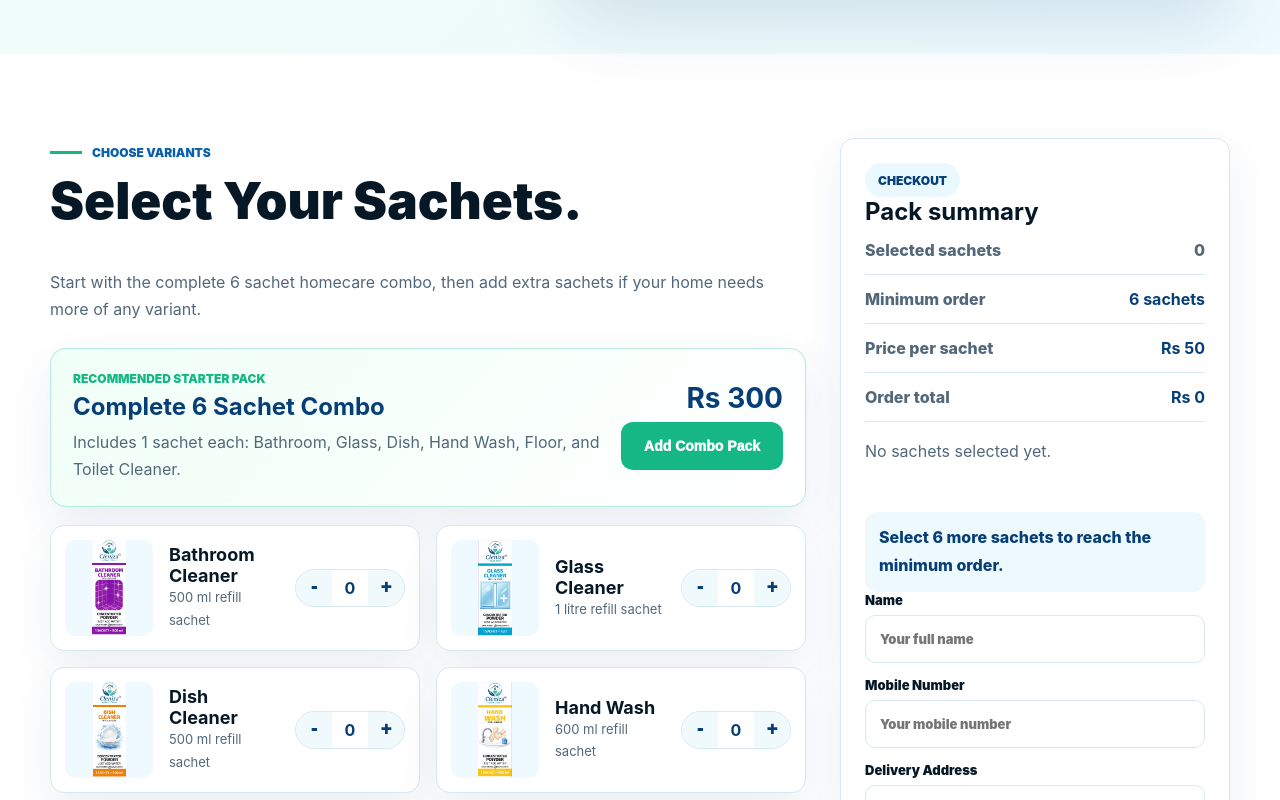
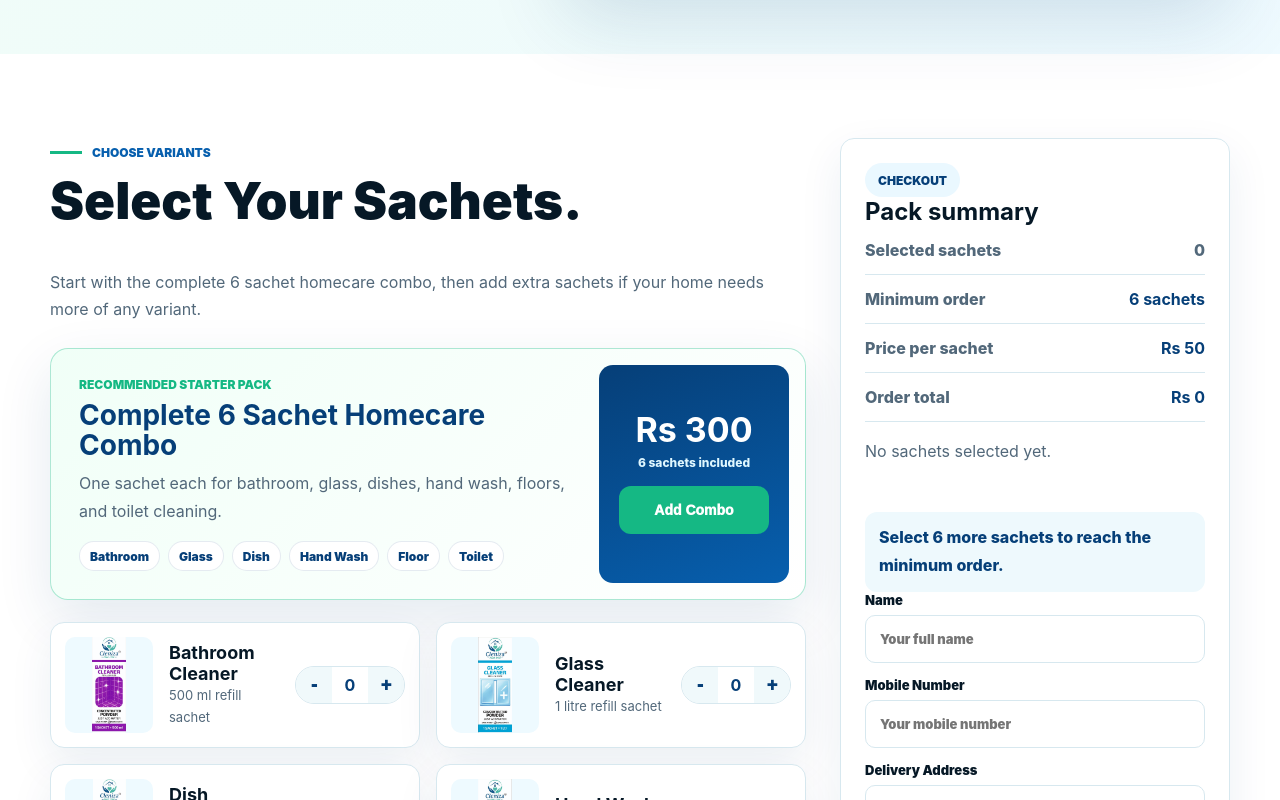
Before and after one commit to snehalchougule0898-star/ClenizaHomecare, a website: page checkout.html in a window 1280 px wide. Shown: the part 549-1349 px from the top of the page. Drawn offline with Linux system fonts and the light colour scheme.

Commit message:
Add files via upload

```diff
--- a/assets/cleniza-system.css
+++ b/assets/cleniza-system.css
@@ -723,18 +723,26 @@ h4 {
 
 .combo-pack {
   display: grid;
-  grid-template-columns: minmax(0, 1fr) auto;
-  gap: 18px;
-  align-items: center;
-  margin-bottom: 18px;
-  padding: 22px;
-  border: 1px solid rgba(21, 184, 132, 0.28);
-  border-radius: 16px;
-  background: linear-gradient(135deg, #f0fff7 0%, #ffffff 100%);
-  box-shadow: 0 18px 48px rgba(6, 63, 120, 0.09);
+  grid-template-columns: minmax(0, 1fr) 190px;
+  gap: 22px;
+  align-items: stretch;
+  margin: 0 0 22px;
+  padding: 16px;
+  border: 1px solid rgba(21, 184, 132, 0.34);
+  border-radius: 18px;
+  background:
+    linear-gradient(135deg, rgba(240, 255, 247, 0.98), rgba(255, 255, 255, 0.98));
+  box-shadow: 0 20px 56px rgba(6, 63, 120, 0.11);
 }
 
-.combo-pack span {
+.combo-pack-main {
+  display: grid;
+  align-content: center;
+  min-height: 170px;
+  padding: 12px 4px 12px 12px;
+}
+
+.combo-kicker {
   display: block;
   color: var(--cz-green);
   font-size: 12px;
@@ -743,25 +751,64 @@ h4 {
 }
 
 .combo-pack h3 {
-  margin-top: 6px;
+  margin-top: 8px;
   color: var(--cz-navy);
-  font-size: 24px;
+  font-size: 28px;
+  line-height: 1.08;
 }
 
 .combo-pack p {
-  margin-top: 8px;
+  max-width: 620px;
+  margin-top: 10px;
 }
 
-.combo-pack > div:last-child {
+.combo-items {
+  display: flex;
+  flex-wrap: wrap;
+  gap: 8px;
+  margin-top: 16px;
+}
+
+.combo-items span {
+  display: inline-flex;
+  align-items: center;
+  min-height: 30px;
+  padding: 0 10px;
+  border: 1px solid rgba(6, 63, 120, 0.1);
+  border-radius: 999px;
+  color: var(--cz-navy);
+  background: #fff;
+  font-size: 12px;
+  font-weight: 900;
+}
+
+.combo-pack-action {
   display: grid;
-  gap: 10px;
-  justify-items: end;
+  align-content: center;
+  justify-items: stretch;
+  gap: 8px;
+  padding: 20px;
+  border-radius: 14px;
+  color: #fff;
+  background: linear-gradient(160deg, var(--cz-navy), var(--cz-blue));
+  text-align: center;
 }
 
 .combo-pack strong {
-  color: var(--cz-navy);
-  font-size: 28px;
+  color: #fff;
+  font-size: 34px;
   line-height: 1;
+}
+
+.combo-pack-action small {
+  color: #dff7ff;
+  font-size: 12px;
+  font-weight: 850;
+}
+
+.combo-pack-action .btn {
+  width: 100%;
+  margin-top: 8px;
 }
 
 .variant-grid {
@@ -1145,15 +1192,20 @@ h4 {
 
   .combo-pack {
     grid-template-columns: 1fr;
-    padding: 18px;
+    padding: 14px;
   }
 
-  .combo-pack > div:last-child {
-    justify-items: stretch;
+  .combo-pack-main {
+    min-height: auto;
+    padding: 8px;
   }
 
-  .combo-pack .btn {
-    width: 100%;
+  .combo-pack h3 {
+    font-size: 24px;
+  }
+
+  .combo-pack-action {
+    padding: 18px;
   }
 
   .variant-card img {
--- a/checkout.html
+++ b/checkout.html
@@ -6,7 +6,7 @@
   <title>Order CLENIZA Sachets | Minimum 6 Sachets</title>
   <meta name="description" content="Order CLENIZA cleaning sachets online. Minimum order is 6 sachets at Rs 300, with additional sachets priced at Rs 50 each.">
   <link rel="stylesheet" href="assets/styles.css">
-  <link rel="stylesheet" href="assets/cleniza-system.css">
+  <link rel="stylesheet" href="assets/cleniza-system.css?v=20260519-rzp3">
 </head>
 <body>
   <header class="header">
@@ -42,14 +42,23 @@
           </div>
 
           <div class="combo-pack" data-combo-pack>
-            <div>
-              <span>Recommended Starter Pack</span>
-              <h3>Complete 6 Sachet Combo</h3>
-              <p>Includes 1 sachet each: Bathroom, Glass, Dish, Hand Wash, Floor, and Toilet Cleaner.</p>
+            <div class="combo-pack-main">
+              <span class="combo-kicker">Recommended Starter Pack</span>
+              <h3>Complete 6 Sachet Homecare Combo</h3>
+              <p>One sachet each for bathroom, glass, dishes, hand wash, floors, and toilet cleaning.</p>
+              <div class="combo-items" aria-label="Combo pack contents">
+                <span>Bathroom</span>
+                <span>Glass</span>
+                <span>Dish</span>
+                <span>Hand Wash</span>
+                <span>Floor</span>
+                <span>Toilet</span>
+              </div>
             </div>
-            <div>
+            <div class="combo-pack-action">
               <strong>Rs 300</strong>
-              <button class="btn btn-accent" type="button" data-add-combo>Add Combo Pack</button>
+              <small>6 sachets included</small>
+              <button class="btn btn-accent" type="button" data-add-combo>Add Combo</button>
             </div>
           </div>
 
@@ -119,6 +128,6 @@
     <div class="container footer-bottom">&copy; 2026 CLENIZA Home Care. All rights reserved.</div>
   </footer>
   <script src="https://checkout.razorpay.com/v1/checkout.js"></script>
-  <script src="assets/main.js"></script>
+  <script src="assets/main.js?v=20260519-rzp3"></script>
 </body>
 </html>
```
Also changed, not shown: about.html (+2 -2 lines), contact.html (+4 -4 lines), faqs.html (+2 -2 lines), index.html (+2 -2 lines), privacy.html (+2 -2 lines), products.html (+2 -2 lines), products/bathroom-cleaner.html (+2 -2 lines), products/dish-cleaner.html (+2 -2 lines), products/floor-cleaner.html (+2 -2 lines), products/glass-cleaner.html (+2 -2 lines), products/hand-wash.html (+2 -2 lines), products/toilet-cleaner.html (+2 -2 lines), terms.html (+2 -2 lines), why-cleniza.html (+2 -2 lines).
